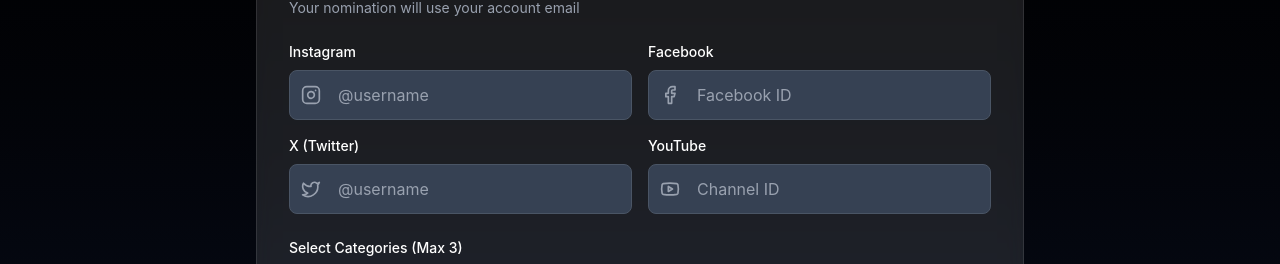
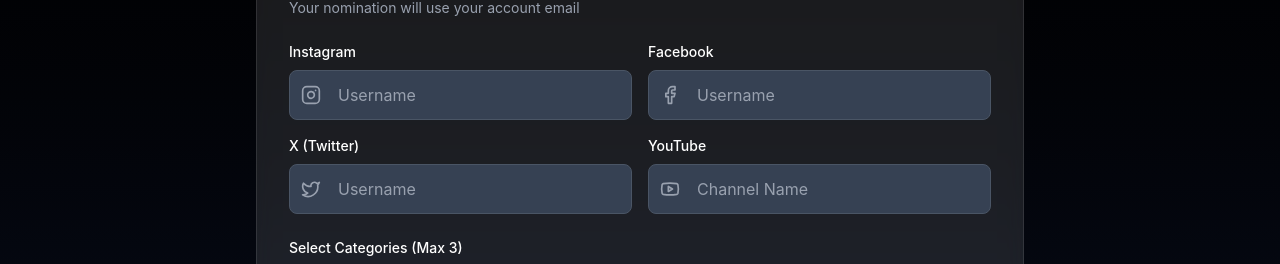
Before and after one commit to Yuvraj-cyborg/OTV-vote, a React (Vite) app in the folder frontend/: page /nominate in a window 1280 px wide. Shown: the part 491-755 px from the top of the page. Built offline with nearby package versions, Linux system fonts and the light colour scheme; no server answers; sample sign-in values are in the browser's storage.

Commit message:
placeholder-nomination

```diff
--- a/frontend/src/pages/Nomination.jsx
+++ b/frontend/src/pages/Nomination.jsx
@@ -274,7 +274,7 @@ const NominationPage = () => {
                       value={instagramUrl}
                       onChange={(e) => setInstagramUrl(e.target.value)}
                       className="w-full px-12 py-3 bg-gray-700 border border-gray-600 rounded-lg text-white placeholder-gray-400 focus:outline-none focus:ring-2 focus:ring-[#ffb700]"
-                      placeholder="@username"
+                      placeholder="Username"
                     />
                     <div className="absolute inset-y-0 left-0 pl-3 flex items-center">
                       <Instagram className="h-5 w-5 text-gray-400" />
@@ -292,7 +292,7 @@ const NominationPage = () => {
                       value={facebookId}
                       onChange={(e) => setFacebookId(e.target.value)}
                       className="w-full px-12 py-3 bg-gray-700 border border-gray-600 rounded-lg text-white placeholder-gray-400 focus:outline-none focus:ring-2 focus:ring-[#ffb700]"
-                      placeholder="Facebook ID"
+                      placeholder="Username"
                     />
                     <div className="absolute inset-y-0 left-0 pl-3 flex items-center">
                       <Facebook className="h-5 w-5 text-gray-400" />
@@ -310,7 +310,7 @@ const NominationPage = () => {
                       value={xId}
                       onChange={(e) => setXId(e.target.value)}
                       className="w-full px-12 py-3 bg-gray-700 border border-gray-600 rounded-lg text-white placeholder-gray-400 focus:outline-none focus:ring-2 focus:ring-[#ffb700]"
-                      placeholder="@username"
+                      placeholder="Username"
                     />
                     <div className="absolute inset-y-0 left-0 pl-3 flex items-center">
                       <Twitter className="h-5 w-5 text-gray-400" />
@@ -328,7 +328,7 @@ const NominationPage = () => {
                       value={youtubeId}
                       onChange={(e) => setYoutubeId(e.target.value)}
                       className="w-full px-12 py-3 bg-gray-700 border border-gray-600 rounded-lg text-white placeholder-gray-400 focus:outline-none focus:ring-2 focus:ring-[#ffb700]"
-                      placeholder="Channel ID"
+                      placeholder="Channel Name"
                     />
                     <div className="absolute inset-y-0 left-0 pl-3 flex items-center">
                       <Youtube className="h-5 w-5 text-gray-400" />
```
